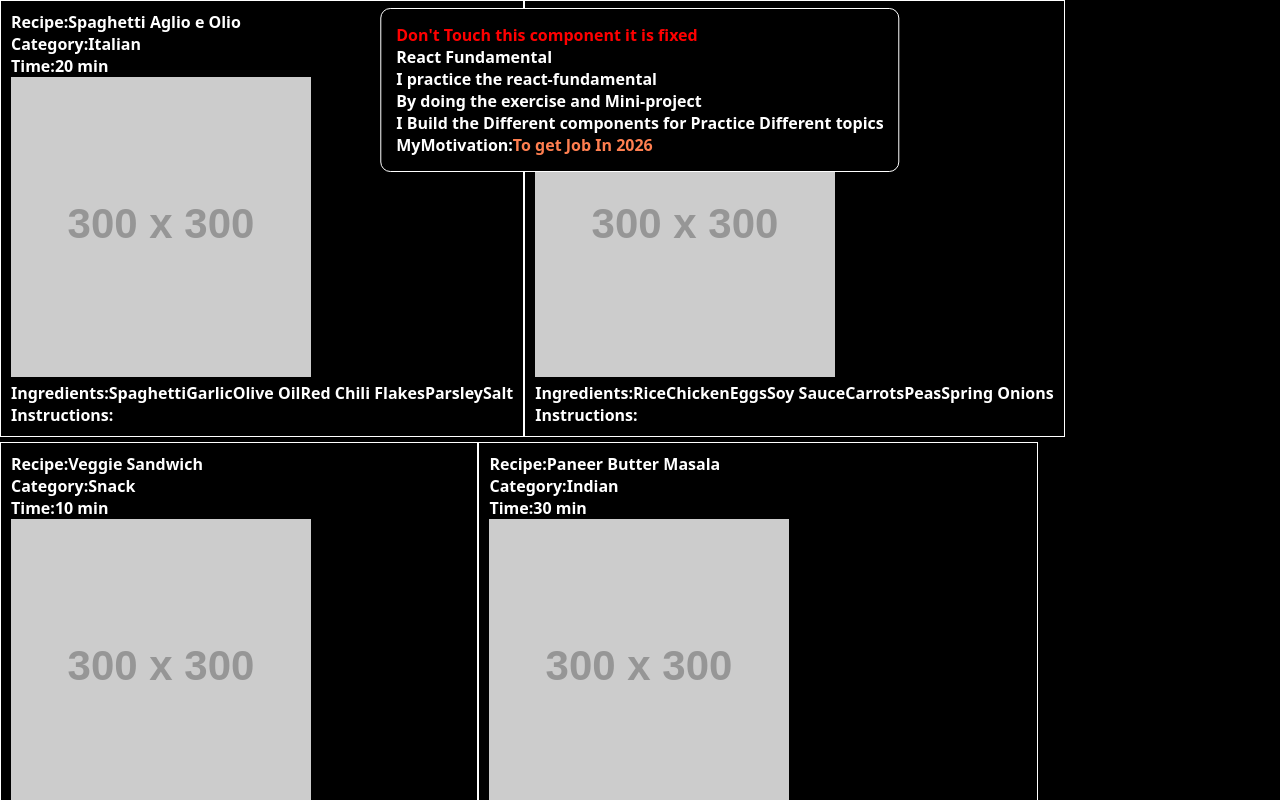
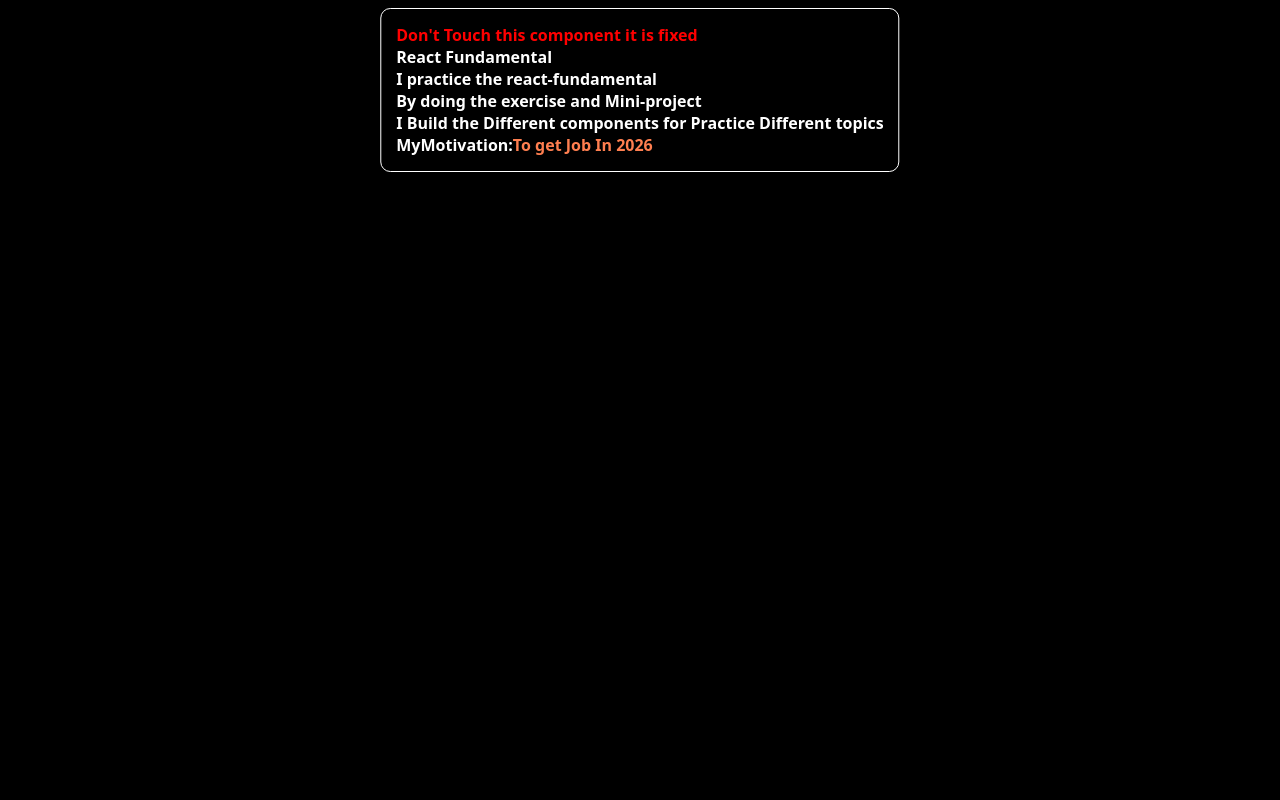
Before and after one commit to nikhildev-webapp/ReactFundamentals, a React (Vite) app: page / in a window 1280 px wide. Shown: the top 800 px of the page. Built offline with nearby package versions, Linux system fonts and the light colour scheme.

Commit message:
Everything-back-to-normal

```diff
--- a/src/App.jsx
+++ b/src/App.jsx
@@ -46,7 +46,7 @@ function App() {
         <h1 style={styles.headin}>ProductCard-List</h1>
         <ProductList/>
      </div> */}
-      <RecipeList/>
+
     </>
   )
 }
```
